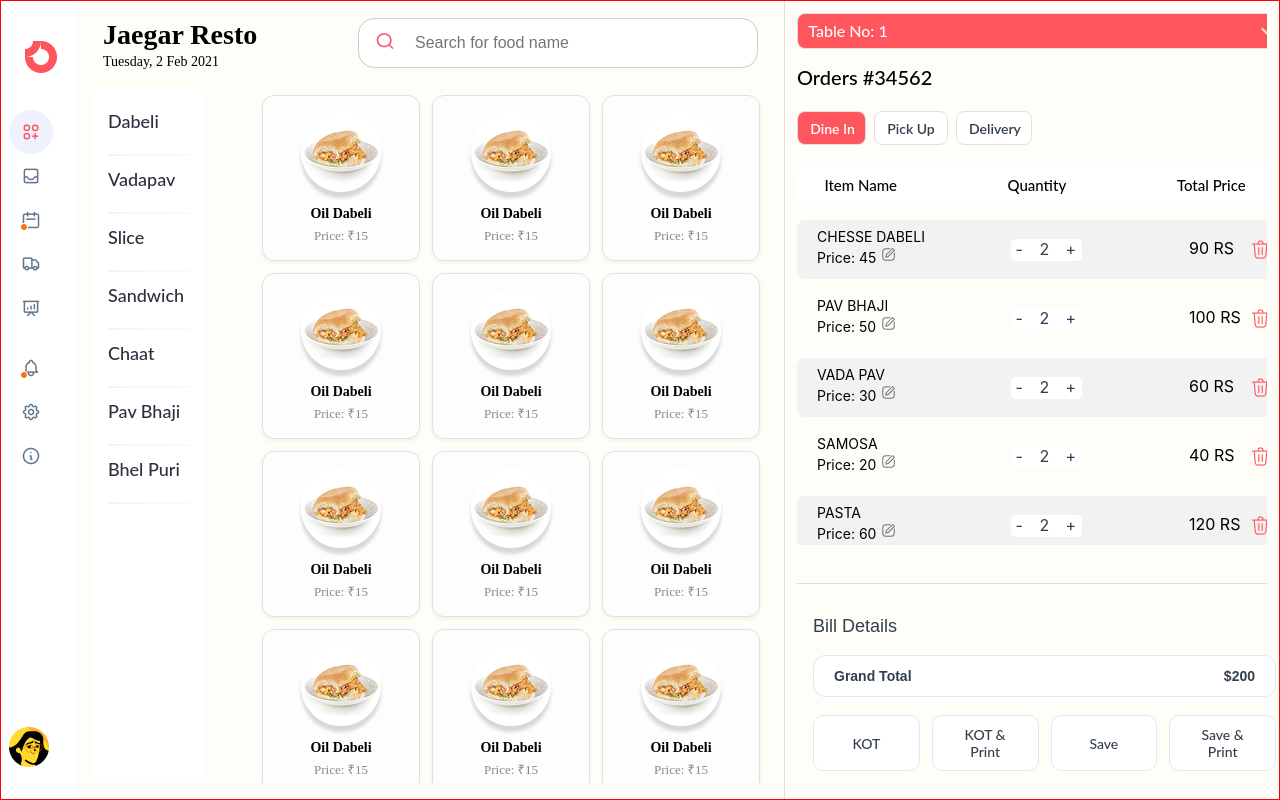
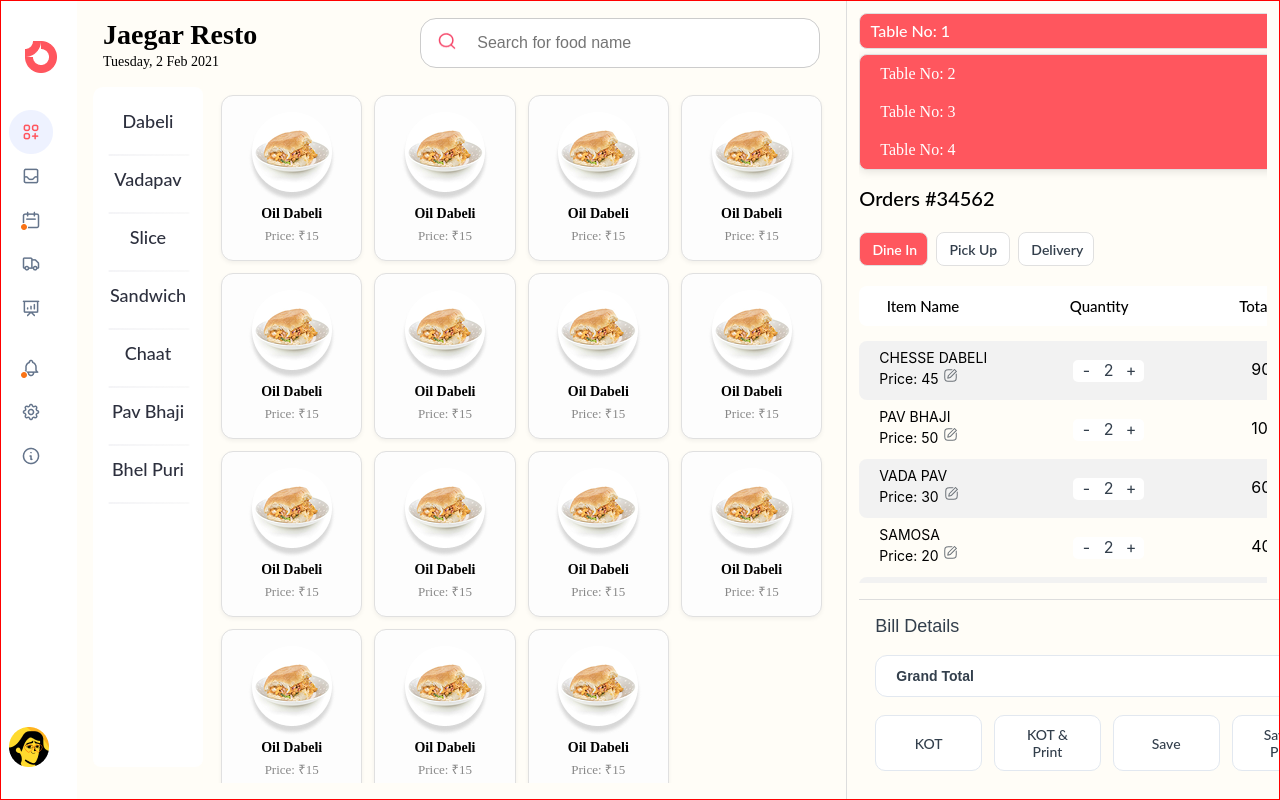
Before and after one commit to Mitanshu1805/DesignComponents, a React (Vite) app in the folder src/renderer/: page / in a window 1280 px wide. Both pictures are taken after a click on the button "Table No: 1". Built offline with nearby package versions, Linux system fonts and the light colour scheme.

Commit message:
30th April 2025

```diff
--- a/src/renderer/src/assets/main.css
+++ b/src/renderer/src/assets/main.css
@@ -3,9 +3,17 @@
   padding: 0;
   box-sizing: border-box;
 }
+body,
+html,
+#root {
+  height: 100%;
+  width: 100%;
+  margin: 0;
+  padding: 0;
+}
 
 body {
-  background-color: #fffdf7;
+  /* background-color: #fffdf7; */
   /* display: flex;
   align-items: center;
   justify-content: center;
--- a/src/renderer/src/components/BillDetails/style.css
+++ b/src/renderer/src/components/BillDetails/style.css
@@ -5,6 +5,7 @@
   display: flex;
   flex-direction: column;
   gap: 18px;
+  border-top: 1px solid #ddd;
 }
 
 .billDetailsTitle {
--- a/src/renderer/src/components/CategoryList/CategoryList.module.css
+++ b/src/renderer/src/components/CategoryList/CategoryList.module.css
@@ -1,6 +1,6 @@
 .categoryTab {
   width: 110px;
-  height: 100vh;
+  height: 85vh;
   gap: 15px;
   border-width: 1px;
   border-radius: 8px;
@@ -29,6 +29,9 @@
   text-align: left; /* Align text to the left */
   cursor: pointer; /* Change cursor on hover */
   transition: background-color 0.3s ease; /* Add transition effect */
+  display: flex;
+  align-items: center;
+  justify-content: center;
 }
 
 /* .value:hover {
--- a/src/renderer/src/components/ItemList/index.tsx
+++ b/src/renderer/src/components/ItemList/index.tsx
@@ -3,7 +3,7 @@ import './style.css'
 import OilDabeli from './Assets/Ellipse 5.png'
 import ClearBtn from './Assets/Frame 1321315148.png'
 
-const items = Array(12).fill({
+const items = Array(15).fill({
   name: 'Oil Dabeli',
   price: 15,
   image: OilDabeli
--- a/src/renderer/src/components/Layout/index.tsx
+++ b/src/renderer/src/components/Layout/index.tsx
@@ -12,7 +12,8 @@ function Layout(): React.JSX.Element {
         display: 'flex',
         height: '100vh',
         overflow: 'hidden',
-        border: '1px solid red'
+        border: '1px solid red',
+        backgroundColor: '#fffdf7'
       }}
     >
       <Sidebar />
@@ -45,7 +46,7 @@ function Layout(): React.JSX.Element {
               display: 'flex',
               flex: 1,
               overflow: 'hidden',
-              gap: '16px',
+              // gap: '16px',
               padding: '16px',
               minWidth: 0 // prevents overflow due to flex children
             }}
@@ -57,7 +58,7 @@ function Layout(): React.JSX.Element {
                 height: '100%',
                 overflowY: 'auto',
                 flexShrink: 0,
-                width: '145px', // fixed width
+                // width: '145px',
                 minWidth: '120px'
               }}
             >
@@ -82,10 +83,10 @@ function Layout(): React.JSX.Element {
         {/* Right: Orders + BillDetails */}
         <div
           style={{
-            flex: '0 1 495px',
+            flex: '0 0 36%',
             // minWidth: '280px',
-            minWidth: '495px',
-            maxWidth: '650px',
+            minWidth: '200px',
+            // maxWidth: '650px',
             display: 'flex',
             flexDirection: 'column',
             padding: '12px',
@@ -96,10 +97,11 @@ function Layout(): React.JSX.Element {
           <div
             style={{
               flex: 1,
-              overflowY: 'auto',
-              borderBottom: '1px solid #ddd',
-              paddingBottom: '12px',
-              paddingRight: '16px',
+              overflowY: 'hidden',
+              // borderBottom: '1px solid #ddd',
+              // paddingBottom: '12px',
+              // paddingRight: '16px',
+              boxSizing: 'border-box',
               minHeight: 0 // ensure proper vertical overflow
             }}
           >
--- a/src/renderer/src/components/Orders/index.tsx
+++ b/src/renderer/src/components/Orders/index.tsx
@@ -42,6 +42,8 @@ const Orders = () => {
     console.log('delete item btn clicked')
   }
 
+  const [showTableDropdown, setShowTableDropdown] = useState(false)
+
   const orders = [
     { id: 'item1', name: 'CHESSE DABELI', price: 45 },
     { id: 'item2', name: 'PAV BHAJI', price: 50 },
@@ -58,12 +60,21 @@ const Orders = () => {
 
   return (
     <div className="tableContainer">
-      <button className="tableNo">
+      <button className="tableNo" onClick={() => setShowTableDropdown((prev) => !prev)}>
         <div className="tableNumber">Table No: 1</div>
         <div className="downArrow">
           <img src={DownArrow2} alt="down arrow" />
         </div>
       </button>
+      {showTableDropdown && (
+        <div className="tableDropdown">
+          <div className="tableOption">Table No: 2</div>
+          <div className="tableOption">Table No: 3</div>
+          <div className="tableOption">Table No: 4</div>
+          {/* Add more tables as needed */}
+        </div>
+      )}
+
       <div className="ordersContainer">
         <div className="orderContent">
           Orders #34562
--- a/src/renderer/src/components/Orders/style.css
+++ b/src/renderer/src/components/Orders/style.css
@@ -4,7 +4,10 @@
 
 .tableContainer {
   width: 495px;
-  height: 738px;
+  /* height: 738px; */
+  min-height: 0;
+  /* overflow-y: auto; */
+  /* height: 100%; */
   gap: 20px;
 }
 
@@ -36,17 +39,23 @@
 
 .ordersContainer {
   width: 495px;
-  height: 657px;
+  /* height: 657px; */
+  /* height: 100vh; */
   display: flex;
+  flex-direction: column;
+  height: 100%;
+  /* overflow-y: auto; */
 
   gap: 20px;
-  overflow: hidden;
+  /* overflow: hidden; */
 }
 
 .orderContent {
   width: 495px;
-  height: 541px;
+  /* height: 541px; */
+  /* height: 100vh; */
   display: flex;
+  flex: 1;
   flex-direction: column;
   gap: 20px;
   font-family: Lato;
@@ -57,15 +66,38 @@
   padding-top: 14px;
 }
 
+.tableDropdown {
+  width: 495px;
+  /* background-color: white; */
+  background-color: #ff565e;
+  border: 1px solid #e0e0e0;
+  border-radius: 8px;
+  margin-top: 5px;
+  box-shadow: 0 2px 8px rgba(0, 0, 0, 0.1);
+}
+
+.tableOption {
+  padding: 10px 20px;
+  cursor: pointer;
+  color: #ffffff;
+}
+
+.tableOption:hover {
+  background-color: #f5f5f5;
+  color: #ff565e;
+}
+
 .orders {
   width: 495px;
-  height: 380px;
+  /* height: 380px; */
+  /* height: 100vh; */
   display: flex;
+  flex: 1;
   flex-direction: column;
-  flex-direction: column;
+  /* flex-direction: column; */
   gap: 15px;
-  overflow-y: hidden;
-  overflow-x: hidden;
+  /* overflow-y: auto; */
+  overflow: hidden;
 }
 
 .orderTypes {
@@ -220,9 +252,10 @@
 .orderValues {
   width: 495px;
   height: 354px;
+  overflow-y: auto;
   display: flex;
   flex-direction: column;
-  gap: 10px;
+  /* gap: 10px; */
 }
 
 .item {
@@ -275,12 +308,12 @@
 .itemQuantity {
   width: 71px;
   height: 22px;
-  gap: 7px;
+  /* gap: 7px; */
   display: flex;
   flex-direction: row;
   border-radius: 5px;
-  padding-right: 5px;
-  padding-left: 5px;
+  /* padding-right: 5px; */
+  /* padding-left: 5px; */
   background-color: #ffffff;
   /* width: 113px;
     height: 23px;
@@ -293,7 +326,7 @@
 }
 .minus {
   cursor: pointer;
-  width: 8px;
+  width: 32px;
   height: 22px;
   font-family: Inter;
   font-weight: 400;
@@ -302,6 +335,7 @@
   letter-spacing: 0%;
   color: #333f4c;
   user-select: none;
+  padding-left: 10px;
 }
 .valueBox {
   width: 28.000001907348633px;
@@ -322,7 +356,7 @@
 }
 .plus {
   cursor: pointer;
-  width: 11px;
+  width: 32px;
   height: 22px;
   font-family: Inter;
   font-weight: 400;
@@ -331,6 +365,7 @@
   letter-spacing: 0%;
   color: #333f4c;
   user-select: none;
+  padding-left: 7px;
 }
 
 .minus:hover,
```
Also changed, not shown: 1 other file (tests, documents, lock files or other folders).
